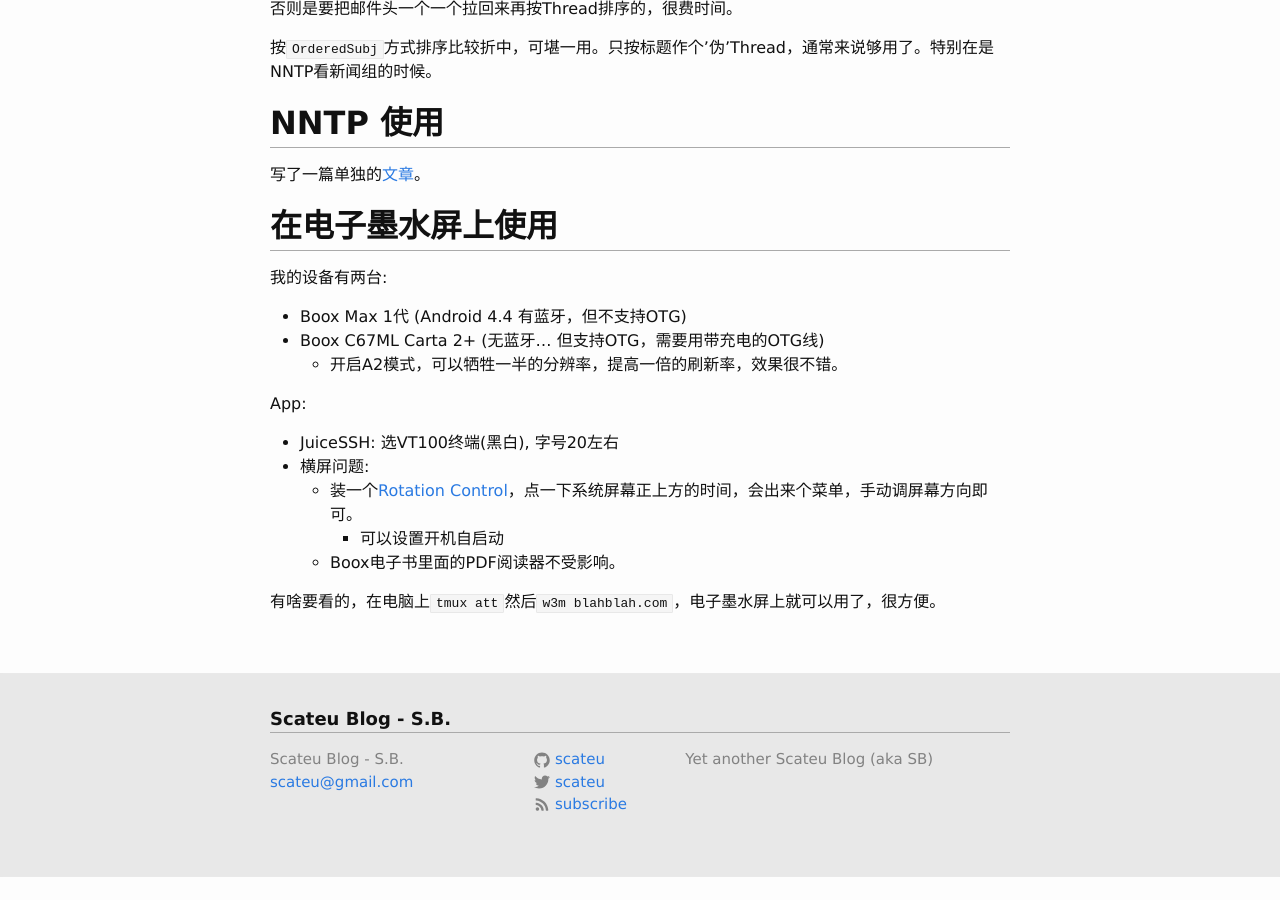
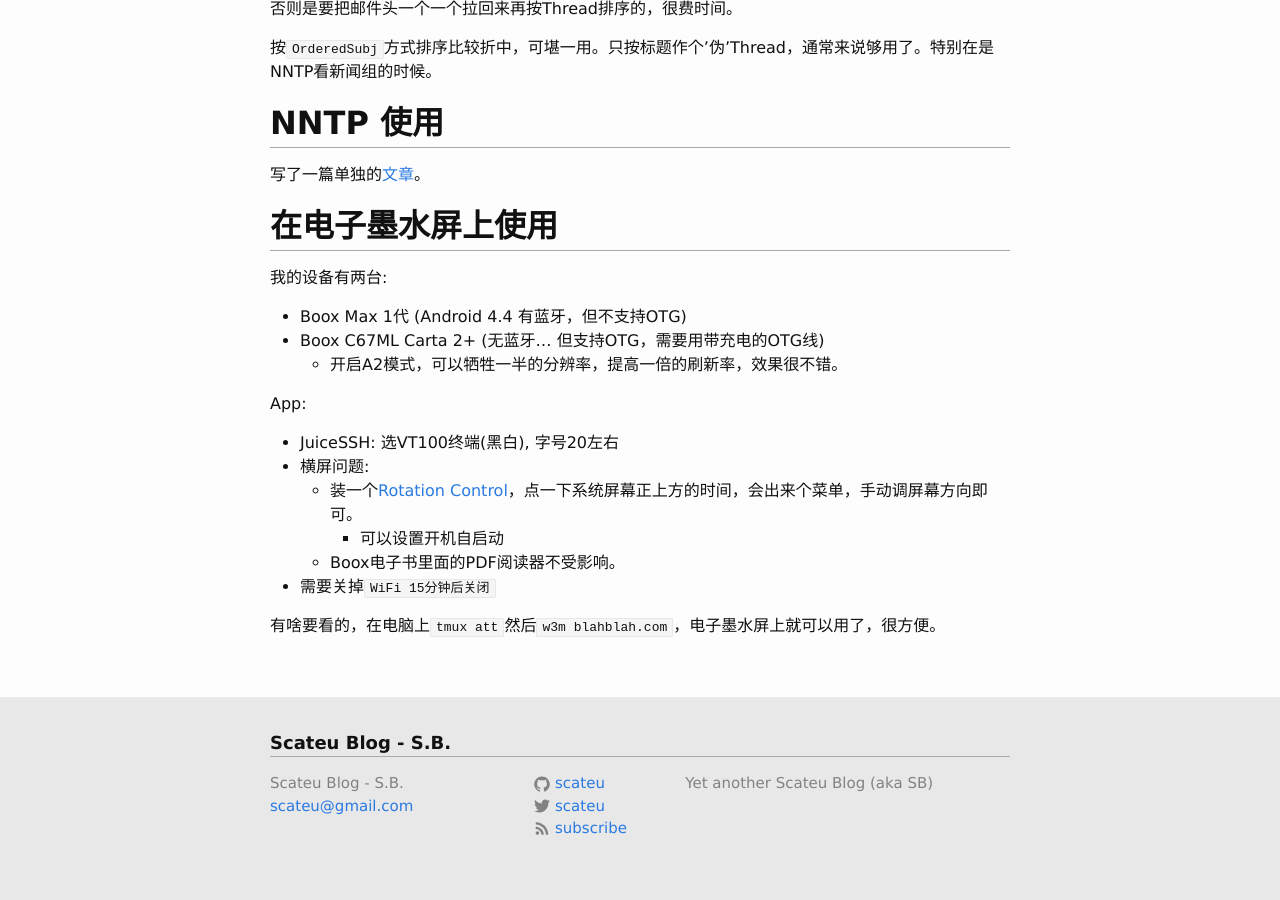
Before and after one commit to scateu/scateu.github.io, a Jekyll site: the page built from _posts/2015-08-23-alpine.md, in a window 1280 px wide and 900 px high, scrolled down 8860 px. Built offline with Jekyll 4.4.1, drawn with Linux system fonts in a browser that asks for light colours; nearby versions of some CDN libraries; comment, search, counter and statistics services are not loaded; before the commit the page ends 9736 px from its top, so only the background shows below that.

Commit message:
2018年 1月18日 星期四 11时44分14秒 CST

```diff
--- a/_posts/2015-08-23-alpine.md
+++ b/_posts/2015-08-23-alpine.md
@@ -605,5 +605,6 @@ App:
    - 装一个[Rotation Control](https://www.apkmirror.com/apk/crapemyrtle/rotation-control/)，点一下系统屏幕正上方的时间，会出来个菜单，手动调屏幕方向即可。
      - 可以设置开机自启动
    - Boox电子书里面的PDF阅读器不受影响。
+ - 需要关掉`WiFi 15分钟后关闭`
 
 有啥要看的，在电脑上`tmux att`然后`w3m blahblah.com`，电子墨水屏上就可以用了，很方便。
```
